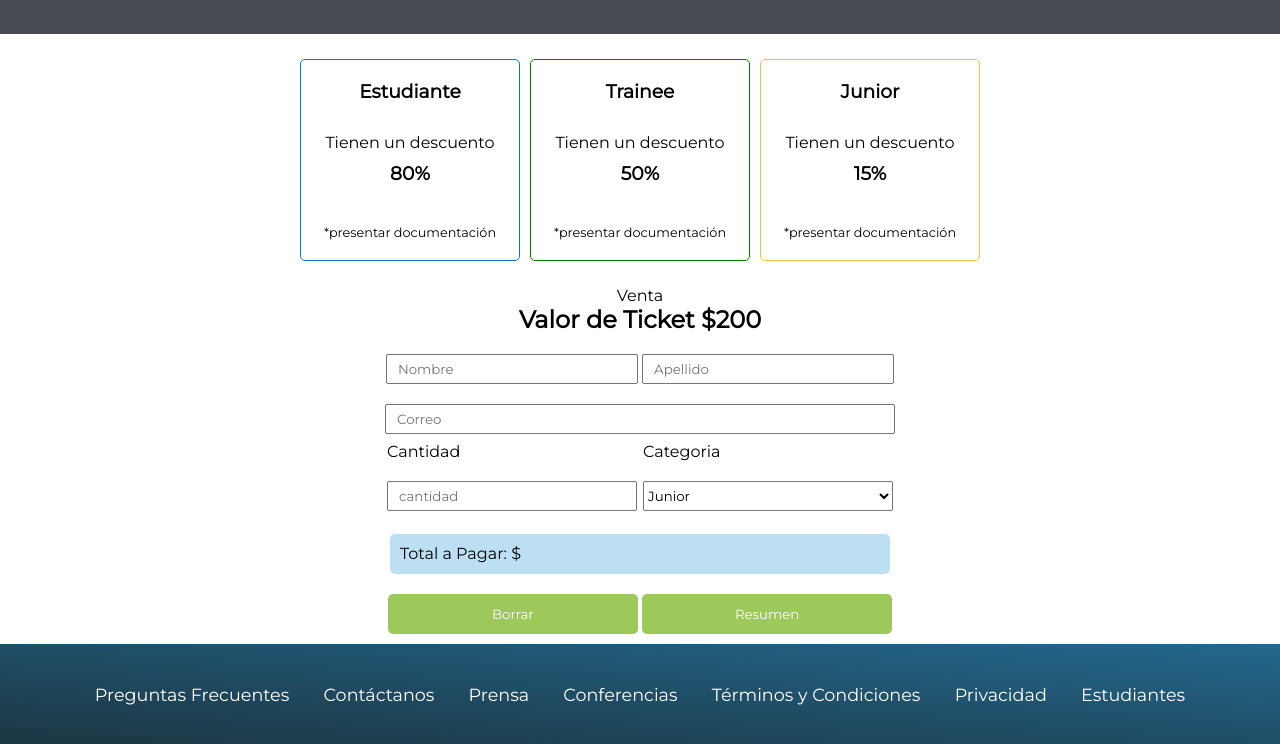
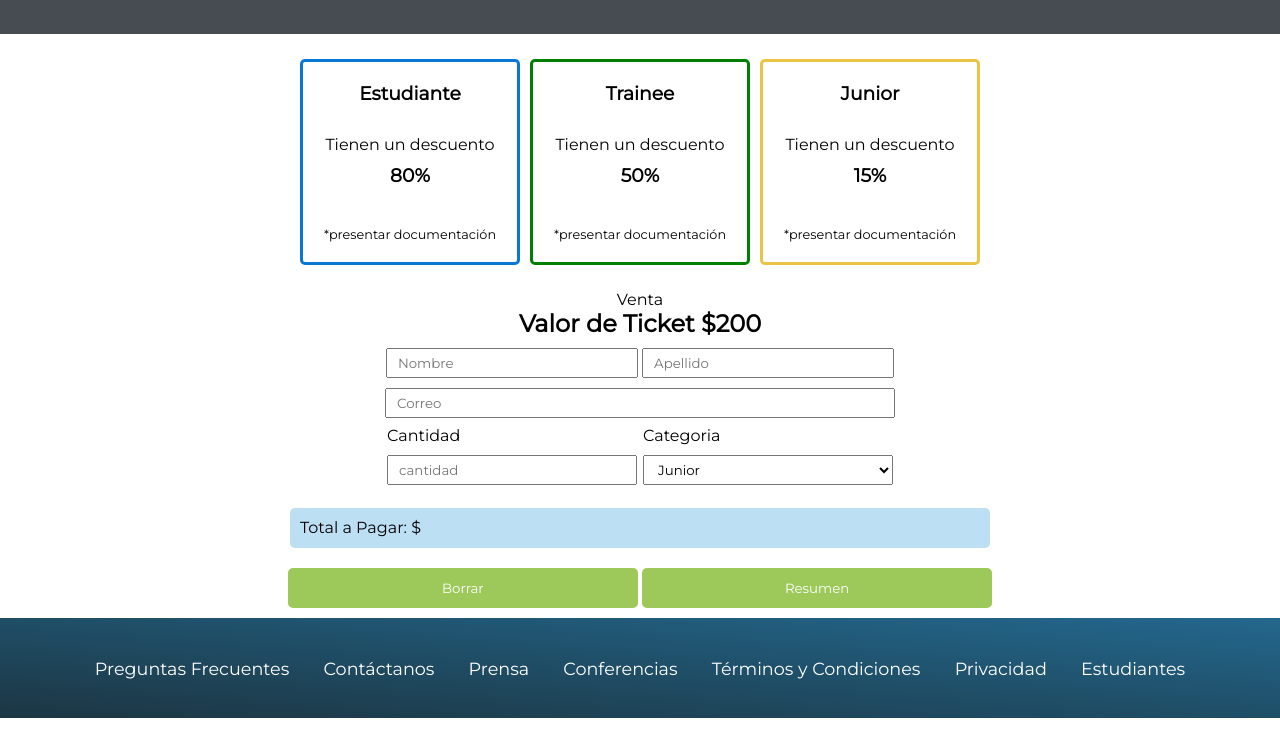
Before and after one commit to AugustoGalilei/proyecto_PHP_23586, a plain HTML site: page pages/tickets.html in a window 1280 px wide. Shown: the part 86-830 px from the top of the page. After the commit the page ends 804 px from the top, so only its background shows below. Drawn offline with Linux system fonts and the light colour scheme.

Commit message:
Add files via upload

```diff
--- a/CSS/style1.css
+++ b/CSS/style1.css
@@ -168,22 +168,24 @@ padding-top:20px;
 }
 
 .tarjeta_tickets_estudiante {
-   border: solid 1px rgb(10, 119, 213);
+   border: solid 3px rgb(10, 119, 213);
 }
 
 .tarjeta_tickets_trainee {
-   border: solid 1px green;
+   border: solid 3px green;
 }
 
 .tarjeta_tickets_junior {
-   border: solid 1px rgb(235, 196, 70);
+   border: solid 3px rgb(235, 196, 70);
 }
 
 .tarjeta img {
    width: 100%;
    border-radius: 10px;
 }
-
+.tarjeta_tickets:hover{
+  background-color: rgb(216, 238, 238);
+}
 
 .programas {
    margin-top: 10px;
@@ -329,7 +331,7 @@ margin-top:5px;
    background-color: rgb(157, 201, 90);
    border: none;
    border-radius: 5px;
-   width: 250px;
+   width: 350px;
    height: 40px;
    color: white;
 }
@@ -341,7 +343,7 @@ margin-top:5px;
    margin:auto;
 
    margin-top: 20px;
-   width:500px;
+   width:700px;
    height: 40px;
    background-color: rgb(189, 223, 244);
    border: none;
@@ -630,13 +632,15 @@ margin-top:5px;
 }
 
 .casilleros {
-   margin-top: 20px;
+   margin-top: 10px;
    width: 100%;
+
 
 }
 
-.casilleros input, textarea {
-   padding: 10px;
+
+.label input,select {
+   padding-left: 10px;
    width: 510px;
    height: 100px;
 }
@@ -658,6 +662,7 @@ margin-top:5px;
 
    }
 }
+
 
 .contenedor__footer {
    display: flex;
@@ -684,3 +689,7 @@ margin-top:5px;
    margin: 15px;
    font-size: 1.1rem;
 }
+
+.mostrar{
+   display:block;
+}
```
